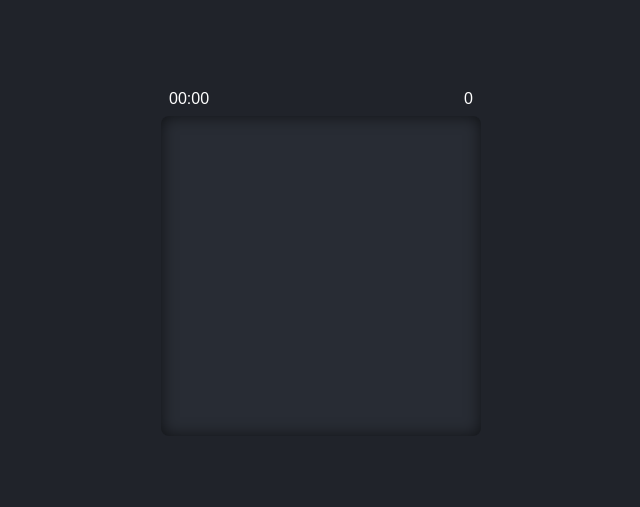
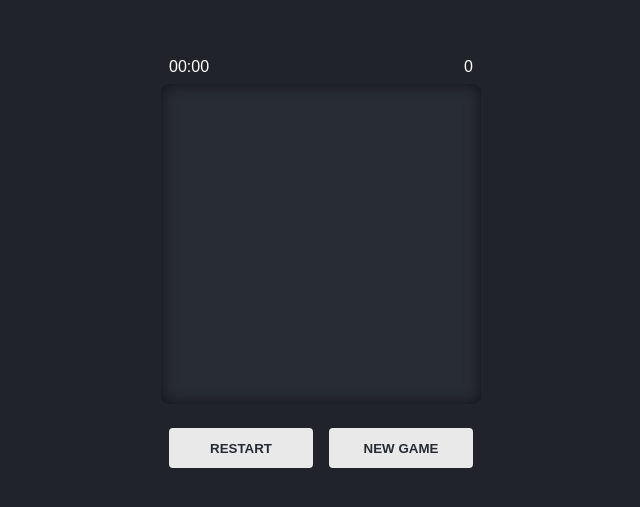
Before and after one commit to ArkadyChakhalyan/15, a React (Create React App) app: page / in a window 1280 px wide. Shown: the part 137-644 px from the top of the page, without its empty margins (319-959 px from the left). Built offline with nearby package versions, Linux system fonts and the light colour scheme.

Commit message:
Footer and button

```diff
--- /dev/null
+++ b/src/components/button/button.scss
@@ -0,0 +1,26 @@
+.button {
+    height: 40px;
+    width: 100%;
+    border-radius: 4px;
+    border: none;
+    background: var(--color-main);
+    cursor: pointer;
+    font-weight: bold;
+    text-transform: uppercase;
+    color: var(--color-background-secondary);
+    opacity: 0.9;
+
+    &:not(:disabled) {
+        &:hover,
+        &:focus,
+        &:active {
+            box-shadow: 0 0 8px var(--color-accent);
+            opacity: 1;
+            outline: none;
+        }
+    }
+
+    & + & {
+        margin-left: 16px;
+    }
+}
--- /dev/null
+++ b/src/components/button/button.tsx
@@ -0,0 +1,19 @@
+import { IButtonProps } from "./types";
+import { CLASS_BUTTON } from "../../constants";
+import './button.scss';
+
+export const Button = ({
+    disabled = false,
+    label,
+    onClick
+}: IButtonProps) => {
+    return (
+        <button
+            className={CLASS_BUTTON}
+            onClick={onClick}
+            disabled={disabled}
+        >
+            {label}
+        </button>
+    );
+}
--- /dev/null
+++ b/src/components/button/types.ts
@@ -0,0 +1,5 @@
+export interface IButtonProps {
+    disabled?: boolean;
+    label: string;
+    onClick: () => void;
+}
--- /dev/null
+++ b/src/components/footer/constants.ts
@@ -0,0 +1,2 @@
+export const START_BUTTON_LABEL = 'new game';
+export const RESTART_BUTTON_LABEL = 'restart';
--- /dev/null
+++ b/src/components/footer/footer.scss
@@ -0,0 +1,6 @@
+.footer {
+    display: flex;
+    justify-content: space-between;
+    margin-top: 24px;
+    padding: 0 8px;
+}
--- /dev/null
+++ b/src/components/footer/footer.tsx
@@ -0,0 +1,18 @@
+import './footer.scss';
+import { Button } from "../button/button";
+import { CLASS_FOOTER } from "../../constants";
+import { RESTART_BUTTON_LABEL, START_BUTTON_LABEL } from "./constants";
+
+export const Footer = () => {
+    return (
+        <div className={CLASS_FOOTER}>
+            <Button
+                disabled={false}
+                label={RESTART_BUTTON_LABEL}
+                onClick={() => {}} />
+            <Button
+                label={START_BUTTON_LABEL}
+                onClick={() => {}} />
+        </div>
+    );
+}
--- a/src/components/game/game.tsx
+++ b/src/components/game/game.tsx
@@ -3,12 +3,14 @@ import './game.scss';
 import { CLASS_GAME } from "../../constants";
 import { Body } from "../body/body";
 import { Header } from "../header/header";
+import { Footer } from "../footer/footer";
 
 export const Game = () => {
     return (
         <div className={CLASS_GAME}>
             <Header />
             <Body />
+            <Footer />
         </div>
     );
 }
--- a/src/constants.ts
+++ b/src/constants.ts
@@ -2,3 +2,4 @@ export const CLASS_GAME = 'game';
 export const CLASS_BODY = 'body';
 export const CLASS_HEADER = 'header';
 export const CLASS_FOOTER = 'footer';
+export const CLASS_BUTTON = 'button';
--- a/src/index.scss
+++ b/src/index.scss
@@ -21,4 +21,5 @@ body {
     font-family: Arial;
     font-size: 12pt;
     color: var(--color-main);
+    user-select: none;
 }
```
